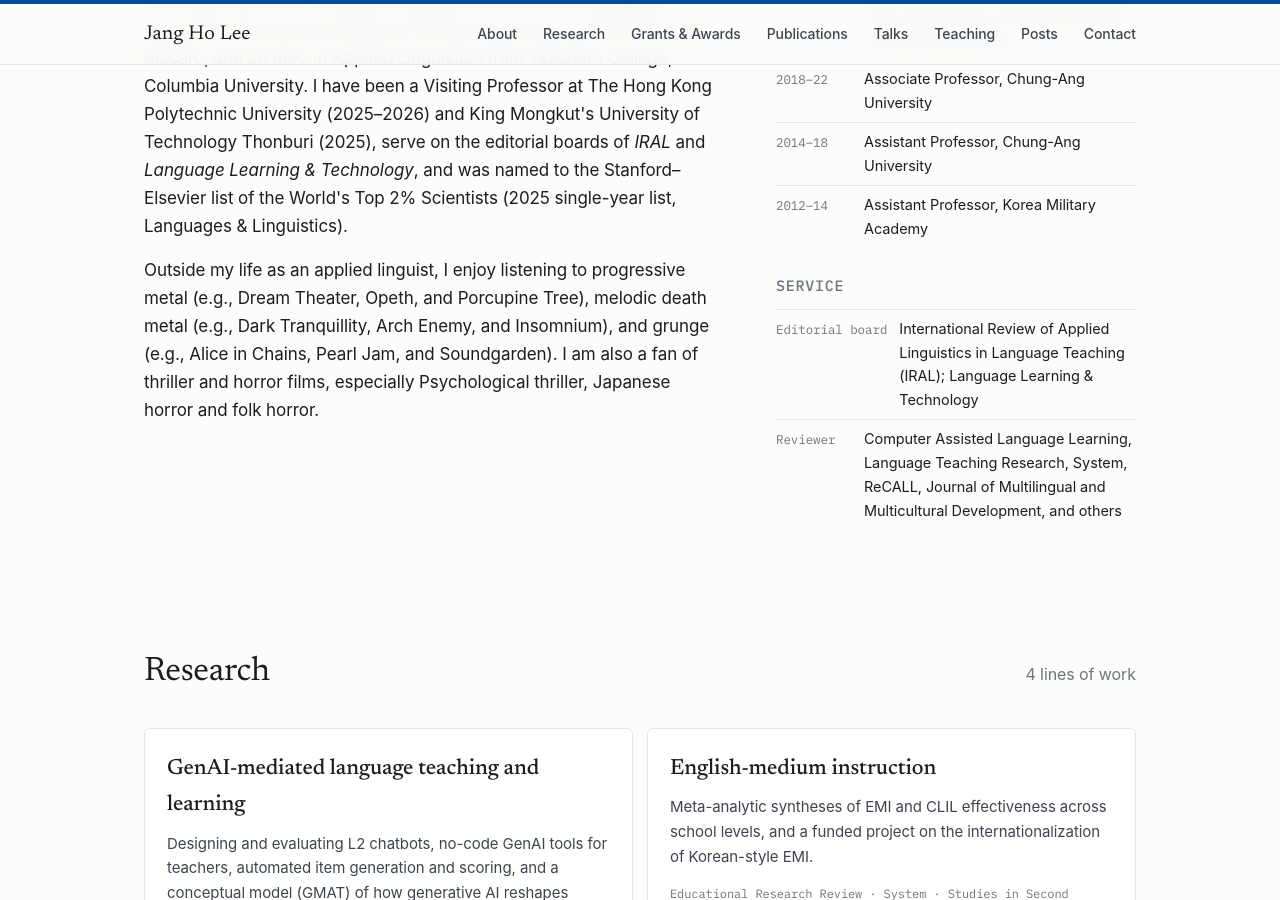
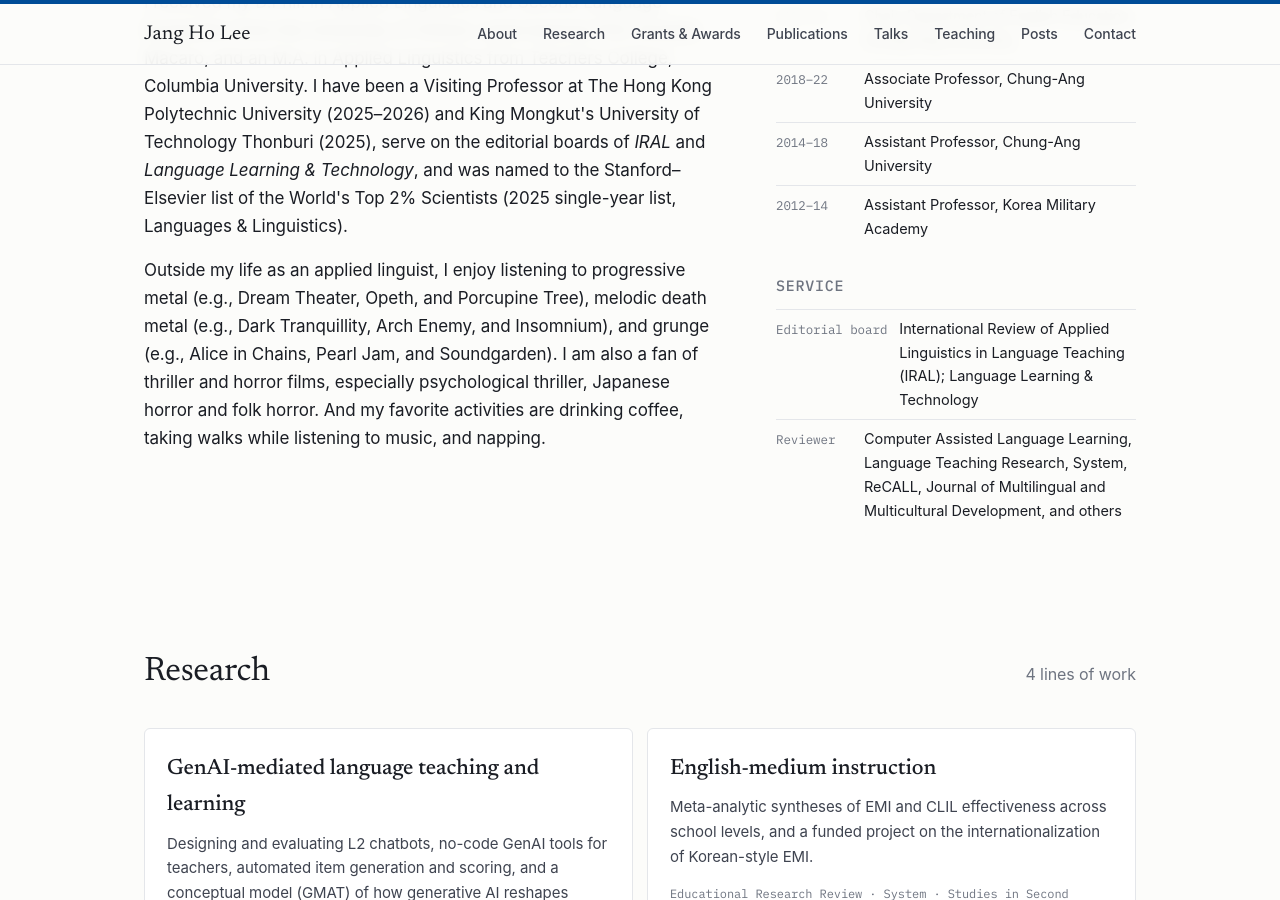
Before and after one commit to jangho330/jangho330.github.io, a Jekyll site: the page built from index.html, in a window 1280 px wide and 900 px high, scrolled down 1240 px. Built offline with Jekyll 4.4.1, drawn with Linux system fonts in a browser that asks for light colours; some web fonts are replaced.

Commit message:
Update index.html

```diff
--- a/index.html
+++ b/index.html
@@ -35,7 +35,7 @@
       <p>I am Professor of English Education at Chung-Ang University in Seoul, where I have served as Chair of the Department of English Education (2023–2025) and Director of the Digital Education Support Center (2024–2026). My research examines how technology — most recently generative AI — is reshaping second language teaching and learning, alongside long-standing interests in English-medium instruction and the language instructors use in English classrooms.</p>
       <p>Much of my work synthesizes the field's evidence through meta-analysis, with recent articles in <em>Review of Educational Research</em>, <em>Educational Research Review</em>, <em>Applied Linguistics</em>, and <em>Language Learning &amp; Technology</em>. Current projects build and evaluate L2 chatbots, explore no-code approaches that let teachers create their own GenAI tools, and develop <em>GenAI-mediated activity theory</em> as a framework for understanding teachers' changing practice.</p>
       <p>I received my D.Phil. in Applied Linguistics and Second Language Acquisition from the University of Oxford, supervised by Prof. Ernesto Macaro, and an M.A. in Applied Linguistics from Teachers College, Columbia University. I have been a Visiting Professor at The Hong Kong Polytechnic University (2025–2026) and King Mongkut's University of Technology Thonburi (2025), serve on the editorial boards of <em>IRAL</em> and <em>Language Learning &amp; Technology</em>, and was named to the Stanford–Elsevier list of the World's Top 2% Scientists (2025 single-year list, Languages &amp; Linguistics).</p>
-      <p>Outside my life as an applied linguist, I enjoy listening to progressive metal (e.g., Dream Theater, Opeth, and Porcupine Tree), melodic death metal (e.g., Dark Tranquillity, Arch Enemy, and Insomnium), and grunge (e.g., Alice in Chains, Pearl Jam, and Soundgarden). I am also a fan of thriller and horror films, especially Psychological thriller, Japanese horror and folk horror.</p>
+      <p>Outside my life as an applied linguist, I enjoy listening to progressive metal (e.g., Dream Theater, Opeth, and Porcupine Tree), melodic death metal (e.g., Dark Tranquillity, Arch Enemy, and Insomnium), and grunge (e.g., Alice in Chains, Pearl Jam, and Soundgarden). I am also a fan of thriller and horror films, especially psychological thriller, Japanese horror and folk horror. And my favorite activities are drinking coffee, taking walks while listening to music, and napping.</p>
     </div>
     <aside class="aside">
       <h3>Education</h3>
```
